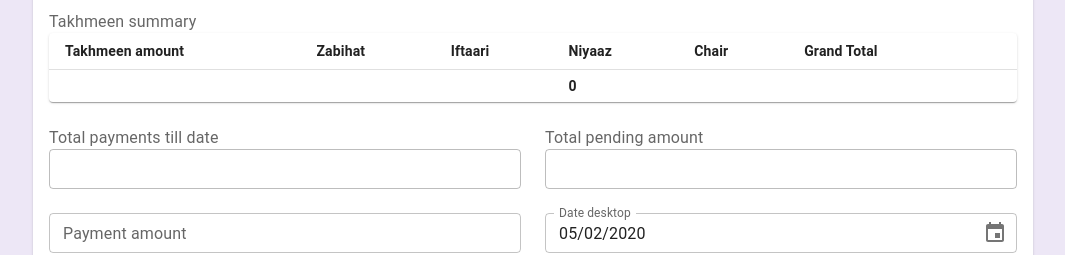
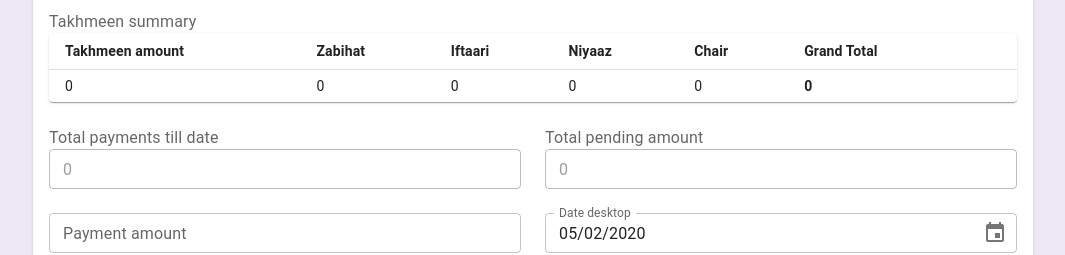
Before and after one commit to drejcreative/mern-boilerplate-2020, a React (Create React App) app in the folder client/: page /newreceipt in a window 1280 px wide. Shown: the part 211-466 px from the top of the page, without its empty margins (107-1172 px from the left). Built offline with nearby package versions, Linux system fonts and the light colour scheme; what @react-pdf/renderer would draw is missing.

Commit message:
more common changes

```diff
--- a/client/src/components/ListWrapper.jsx
+++ b/client/src/components/ListWrapper.jsx
@@ -25,6 +25,7 @@ import { CHAIRS_UNIT, FORM_LIST_HEADER, ZABIHAT_UNIT } from "../constants";
 import Header from "./Header";
 import ReactPDF from "@react-pdf/renderer";
 import Passes from "./PDF";
+import { getGrandTotal } from "./common-components";
 
 const Search = styled("div")(({ theme }) => ({
   position: "relative",
@@ -66,12 +67,7 @@ const StyledInputBase = styled(InputBase)(({ theme }) => ({
 function createData(form) {
   return {
     ...form,
-    grandTotal:
-      Number(form.takhmeenAmount) +
-      Number(form.zabihat * ZABIHAT_UNIT) +
-      Number(form.iftaari) +
-      Number(form.niyaaz) +
-      Number(form.chairs) * CHAIRS_UNIT,
+    grandTotal: getGrandTotal(form),
     takhmeenDetails: {
       niyaaz: form.niyaaz,
       iftaari: form.iftaari,
--- a/client/src/components/Receipt/Receipt.jsx
+++ b/client/src/components/Receipt/Receipt.jsx
@@ -27,11 +27,13 @@ import { formService } from "../../services/formService";
 const Receipt = (props) => {
   const { startLoading, endLoading, addToastMsg } = useCustomHook();
   const takhmeenDetailsInitVal = {
-    takhmeenAmount: null,
-    zabihat: null,
-    iftaari: null,
-    niyaaz: null,
-    chairs: null,
+    takhmeenAmount: 0,
+    zabihat: 0,
+    iftaari: 0,
+    niyaaz: 0,
+    chairs: 0,
+    paidAmount: 0,
+    pendingAmount: 0,
   };
   const [paymentDate, setPaymentData] = useState(
     dayjs(new Date().toISOString().substring(0, 19))
@@ -134,10 +136,10 @@ const Receipt = (props) => {
                   disabled
                   fullWidth
                   size="small"
-                  id="paymentsTill"
-                  name="paymentsTill"
+                  id="paidAmount"
+                  name="paidAmount"
                   type="number"
-                  value={takhmeenDetails.totalPaymentsTill}
+                  value={takhmeenDetails.paidAmount}
                 />
               </Grid>
               <Grid item xs={6}>
@@ -159,7 +161,7 @@ const Receipt = (props) => {
                   id="amount"
                   name="amount"
                   label="Payment amount"
-                  type="text"
+                  type="number"
                   {...register("amount")}
                 />
               </Grid>
--- a/client/src/components/common-components/TakhmeenSummary.jsx
+++ b/client/src/components/common-components/TakhmeenSummary.jsx
@@ -30,14 +30,18 @@ const TakhmeenSummary = ({ takhmeenDetails }) => {
         <TableBody>
           <TableRow sx={{ "&:last-child td, &:last-child th": { border: 0 } }}>
             <TableCell>{takhmeenDetails.takhmeenAmount}</TableCell>
-            {takhmeenDetails.zabihat ? (
-              <TableCell>{`${takhmeenDetails.zabihat} x ${ZABIHAT_UNIT}`}</TableCell>
-            ) : null}
+            <TableCell>{`${
+              takhmeenDetails.zabihat
+                ? "" + takhmeenDetails.zabihat + " x " + ZABIHAT_UNIT
+                : 0
+            }`}</TableCell>
             <TableCell>{takhmeenDetails.iftaari}</TableCell>
             <TableCell>{takhmeenDetails.niyaaz}</TableCell>
-            {takhmeenDetails.chairs ? (
-              <TableCell>{`${takhmeenDetails.chairs} x ${CHAIRS_UNIT}`}</TableCell>
-            ) : null}
+            <TableCell>{`${
+              takhmeenDetails.chairs
+                ? "" + takhmeenDetails.chairs + " x " + CHAIRS_UNIT
+                : 0
+            }`}</TableCell>
             <TableCell style={{ fontWeight: "bold" }}>
               {Number(takhmeenDetails.takhmeenAmount) +
                 Number(takhmeenDetails.zabihat * ZABIHAT_UNIT) +
--- a/client/src/components/common-components/index.js
+++ b/client/src/components/common-components/index.js
@@ -1,5 +1,10 @@
 import TakhmeenSummary from "./TakhmeenSummary";
-import { calculateTakhmeenDetails } from "./utility";
+import { calculateTakhmeenDetails, getGrandTotal } from "./utility";
 import { useCustomHook } from "./customHooks";
 
-export { TakhmeenSummary, calculateTakhmeenDetails, useCustomHook };
+export {
+  TakhmeenSummary,
+  calculateTakhmeenDetails,
+  getGrandTotal,
+  useCustomHook,
+};
--- a/client/src/components/common-components/utility.js
+++ b/client/src/components/common-components/utility.js
@@ -1 +1,24 @@
-export const calculateTakhmeenDetails = (td) => {};
+import { CHAIRS_UNIT, ZABIHAT_UNIT } from "../../constants";
+
+export const getGrandTotal = (takhmeenDetails) => {
+  return (
+    Number(takhmeenDetails.takhmeenAmount) +
+    Number(takhmeenDetails.zabihat * ZABIHAT_UNIT) +
+    Number(takhmeenDetails.iftaari) +
+    Number(takhmeenDetails.niyaaz) +
+    Number(takhmeenDetails.chairs) * CHAIRS_UNIT
+  );
+};
+
+export const calculateTakhmeenDetails = (td) => {
+  const grandTotal = getGrandTotal(td);
+  return {
+    takhmeenAmount: td.takhmeenAmount,
+    zabihat: td.zabihat,
+    iftaari: td.iftaari,
+    niyaaz: td.niyaaz,
+    chairs: td.chairs,
+    paidAmount: td.paidAmount,
+    pendingAmount: grandTotal - td.paidAmount,
+  };
+};
```
